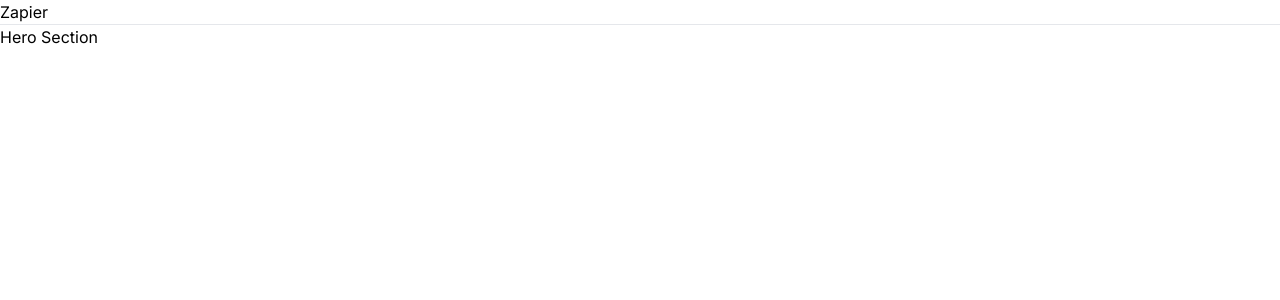
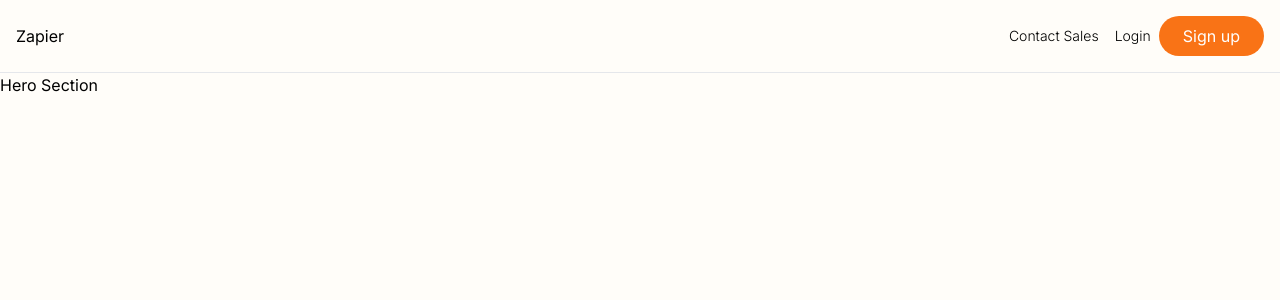
Before and after one commit to pratham-srivastava-07/zapier, a Next.js app in the folder frontend/: page / in a window 1280 px wide. Shown: the top 300 px of the page. Built offline with nearby package versions, Linux system fonts and the light colour scheme.

Commit message:
appBar changes

```diff
--- a/frontend/app/components/AppBar.tsx
+++ b/frontend/app/components/AppBar.tsx
@@ -1,7 +1,19 @@
+'use client'
+
+import { useRouter } from "next/navigation";
+import LinkButton from "./buttons/LinkButton";
+import NormalButton from "./buttons/NormalButton";
+
 export default function AppBar() {
-    return <div className="flex border-b justify-between">
-        <div>
+    const router = useRouter()
+    return <div className="flex border-b justify-between p-4">
+        <div className="flex justify-center flex-col">
             Zapier
+        </div>
+        <div className="flex items-center">
+            <LinkButton onClick={()=> {}}>Contact Sales</LinkButton>
+            <LinkButton onClick={()=> router.push("/login")}>Login</LinkButton>
+            <NormalButton onClick={() => router.push("/signup")}>Sign up</NormalButton>
         </div>
     </div>
 }
--- /dev/null
+++ b/frontend/app/components/buttons/LinkButton.tsx
@@ -0,0 +1,7 @@
+import { ReactNode } from "react";
+
+export default function LinkButton({children, onClick}: {children: ReactNode, onClick: () => void}) {
+    return <div className="px-2 py-1 cursor-pointer hover:bg-slate-200 font-light text-sm" onClick={onClick}>
+        {children}
+    </div>
+}
--- /dev/null
+++ b/frontend/app/components/buttons/NormalButton.tsx
@@ -0,0 +1,7 @@
+import { ReactNode } from "react";
+
+export default function NormalButton({children, onClick}: {children: ReactNode, onClick: () => void}) {
+    return <div className="px-6 py-2 bg-orange-500 rounded-full cursor-pointer hover:bg-orange-600 text-white">
+        {children}
+    </div>
+}
--- a/frontend/app/globals.css
+++ b/frontend/app/globals.css
@@ -1,3 +1,7 @@
 @tailwind base;
 @tailwind components;
 @tailwind utilities;
+
+body {
+    background-color: #fffdf9;
+}
```
